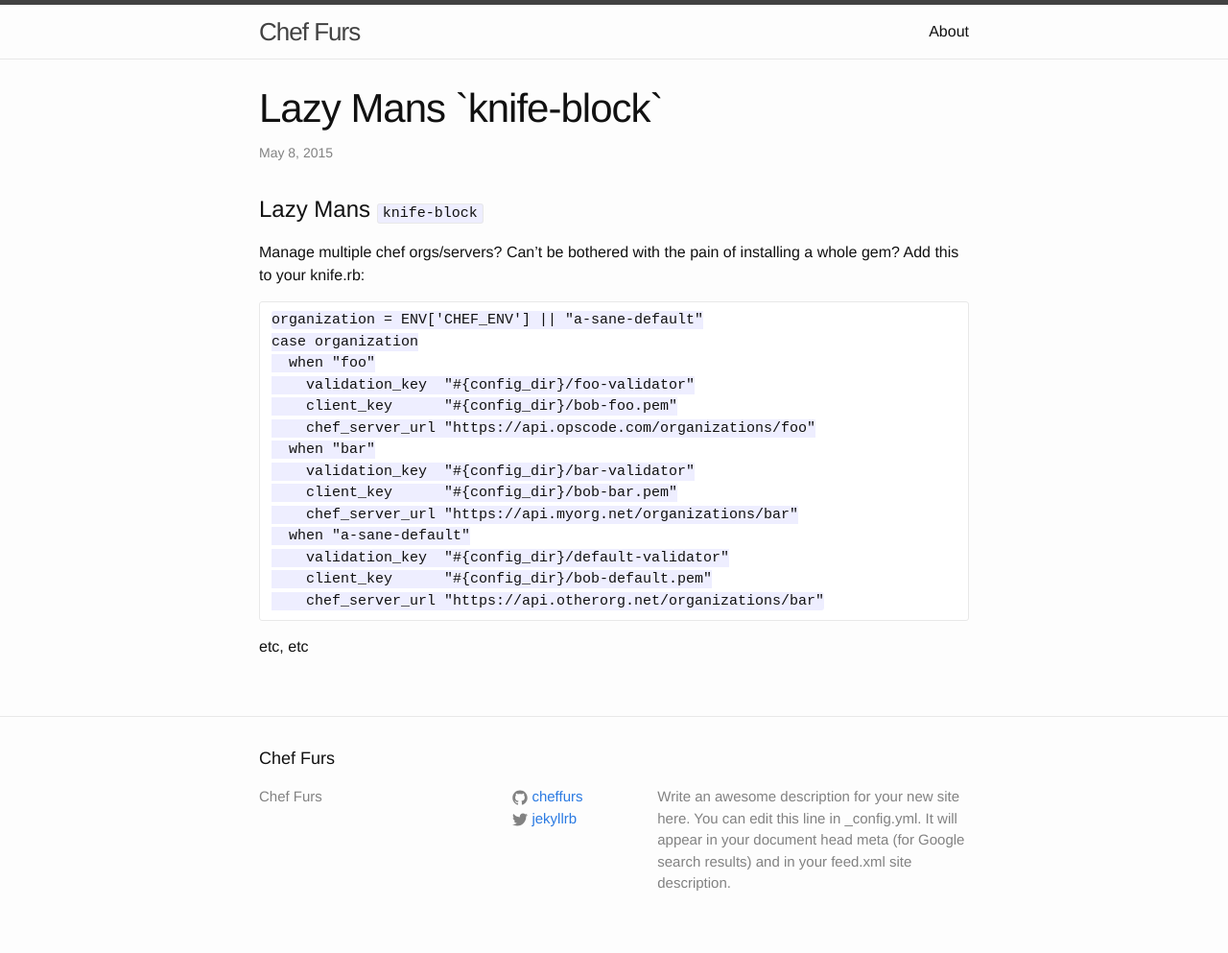
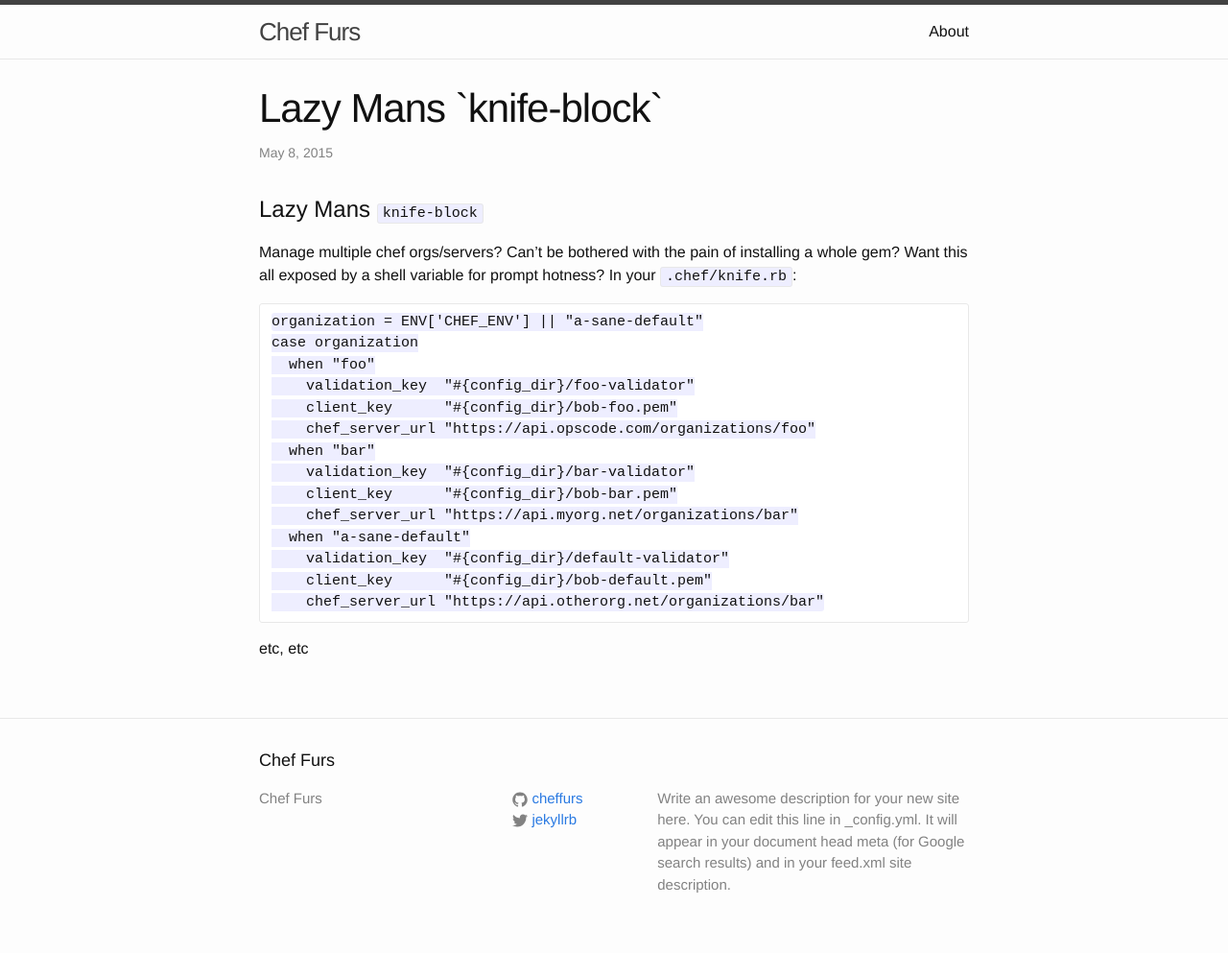
Before and after one commit to ChefFurs/cheffurs.github.io, a Jekyll site: the page built from _posts/2015-05-08-lazy-mans-knife-block.markdown, in a window 1280 px wide. Shown: the whole page at 96% size. Built offline with Jekyll 4.4.1, drawn with Linux system fonts in a browser that asks for light colours.

Commit message:
FIRST EDIT TO FRIST POST

````diff
--- a/_posts/2015-05-08-lazy-mans-knife-block.markdown
+++ b/_posts/2015-05-08-lazy-mans-knife-block.markdown
@@ -4,7 +4,7 @@ title: Lazy Mans `knife-block`
 ---
 # Lazy Mans `knife-block`
 Manage multiple chef orgs/servers? Can't be bothered with the pain of installing
-  a whole gem?  Add this to your knife.rb:
+  a whole gem?  Want this all exposed by a shell variable for prompt hotness? In your `.chef/knife.rb`:
 
 ```
 organization = ENV['CHEF_ENV'] || "a-sane-default"
````
